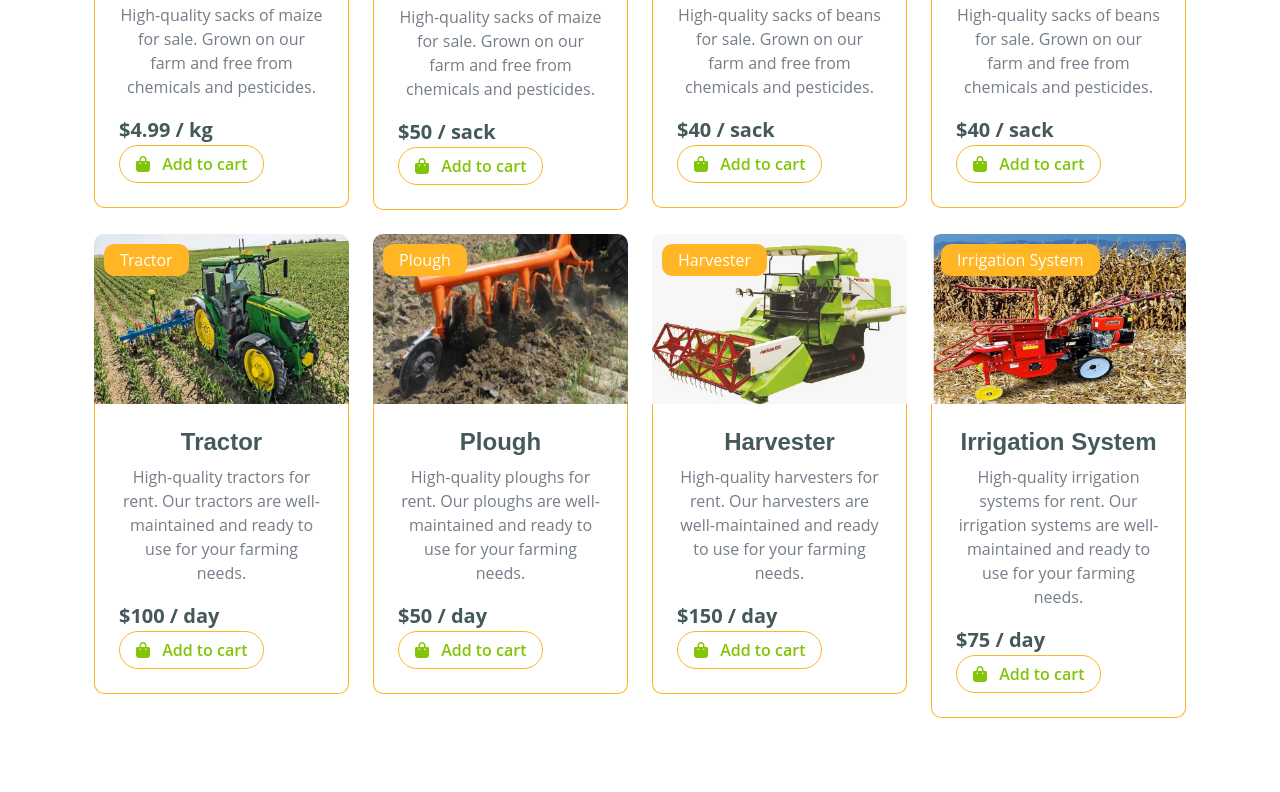
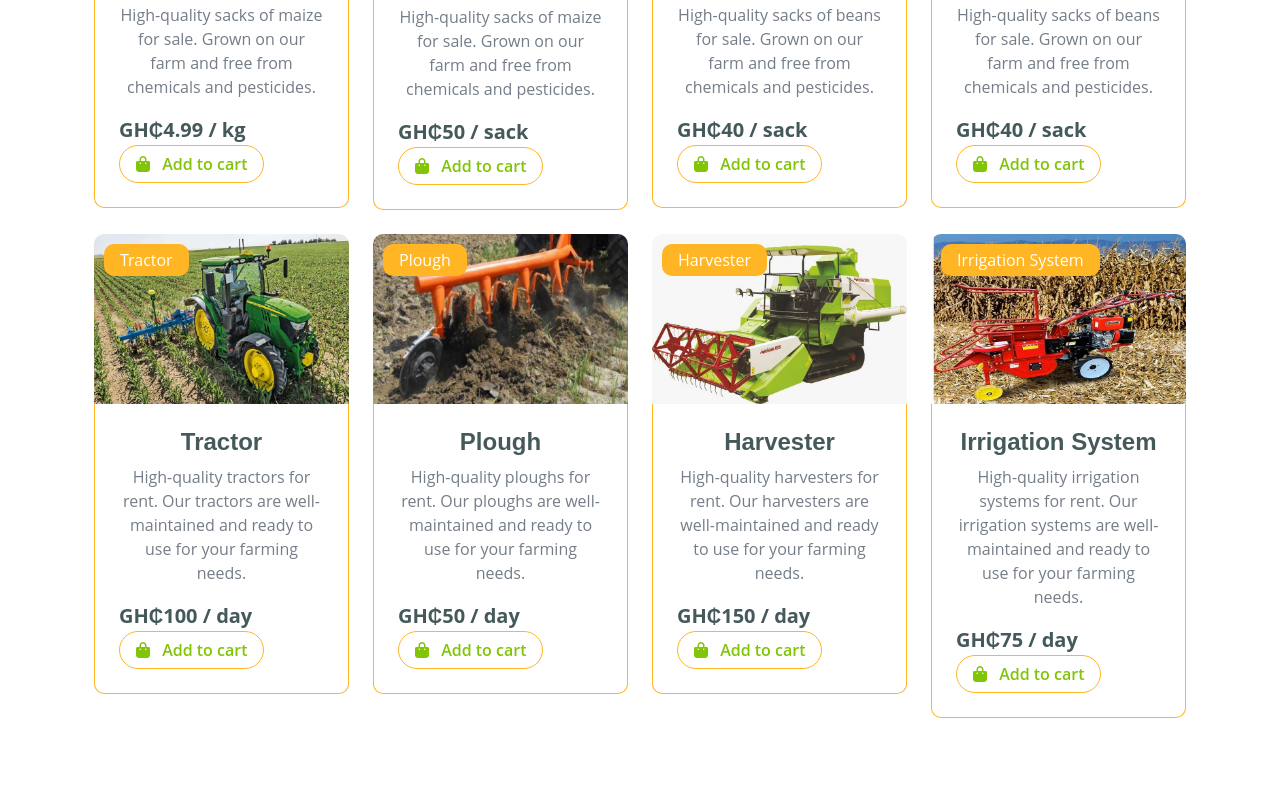
Before and after one commit to ENEEQUAYE/Shamina-Group, a plain HTML site: page farm.html in a window 1280 px wide. Shown: the part 1408-2200 px from the top of the page. Drawn offline with nearby package versions, Linux system fonts and the light colour scheme.

Commit message:
Refactor HTML and CSS for improved layout and styling; update pricing format in farm.html; modify API endpoint in hotel.js; add settings.json for live server configuration; create .gitignore for backend.

```diff
--- a/backend/package.json
+++ b/backend/package.json
@@ -1,6 +1,8 @@
 {
     "scripts": {
-        "start": "node server.js"
+    "start": "node server.js",
+    "build": "npm install",
+    "dev": "nodemon server.js"
     },
     "dependencies": {
         "dotenv": "^16.4.7",
--- a/css/custom.css
+++ b/css/custom.css
@@ -9,7 +9,7 @@
     --custom: #4ad8ff;
     --grey: #333;
     --green: #81c408;
-    --bs-primary: #81c408;
+    /* --bs-primary: #81c408; */
     --bs-secondary: #ff8a04be;
 }
 
--- a/farm.html
+++ b/farm.html
@@ -224,7 +224,7 @@
                                                 <h4>Maize</h4>
                                                 <p>High-quality sacks of maize for sale. Grown on our farm and free from chemicals and pesticides.</p>
                                                 <div class="d-flex justify-content-between flex-lg-wrap">
-                                                    <p class="text-dark fs-5 fw-bold mb-0">$4.99 / kg</p>
+                                                    <p class="text-dark fs-5 fw-bold mb-0">GH₵4.99 / kg</p>
                                                     <a href="#" class="btn border border-secondary rounded-pill px-3 text-primary"><i class="fa fa-shopping-bag me-2 text-primary"></i> Add to cart</a>
                                                 </div>
                                             </div>
@@ -241,7 +241,7 @@
                                                 <h4>Maize</h4>
                                                 <p>High-quality sacks of maize for sale. Grown on our farm and free from chemicals and pesticides.</p>
                                                 <div class="d-flex justify-content-between flex-lg-wrap">
-                                                    <p class="text-dark fs-5 fw-bold mb-0">$50 / sack</p>
+                                                    <p class="text-dark fs-5 fw-bold mb-0">GH₵50 / sack</p>
                                                     <a href="#" class="btn border border-secondary rounded-pill px-3 text-primary"><i class="fa fa-shopping-bag me-2 text-primary"></i> Add to cart</a>
                                                 </div>
                                             </div>
@@ -258,7 +258,7 @@
                                                 <h4>Beans</h4>
                                                 <p>High-quality sacks of beans for sale. Grown on our farm and free from chemicals and pesticides.</p>
                                                 <div class="d-flex justify-content-between flex-lg-wrap">
-                                                    <p class="text-dark fs-5 fw-bold mb-0">$40 / sack</p>
+                                                    <p class="text-dark fs-5 fw-bold mb-0">GH₵40 / sack</p>
                                                     <a href="#" class="btn border border-secondary rounded-pill px-3 text-primary"><i class="fa fa-shopping-bag me-2 text-primary"></i> Add to cart</a>
                                                 </div>
                                             </div>
@@ -275,7 +275,7 @@
                                                 <h4>Beans</h4>
                                                 <p>High-quality sacks of beans for sale. Grown on our farm and free from chemicals and pesticides.</p>
                                                 <div class="d-flex justify-content-between flex-lg-wrap">
-                                                    <p class="text-dark fs-5 fw-bold mb-0">$40 / sack</p>
+                                                    <p class="text-dark fs-5 fw-bold mb-0">GH₵40 / sack</p>
                                                     <a href="#" class="btn border border-secondary rounded-pill px-3 text-primary"><i class="fa fa-shopping-bag me-2 text-primary"></i> Add to cart</a>
                                                 </div>
                                             </div>
@@ -293,7 +293,7 @@
                                                 <h4>Tractor</h4>
                                                 <p>High-quality tractors for rent. Our tractors are well-maintained and ready to use for your farming needs.</p>
                                                 <div class="d-flex justify-content-between flex-lg-wrap">
-                                                    <p class="text-dark fs-5 fw-bold mb-0">$100 / day</p>
+                                                    <p class="text-dark fs-5 fw-bold mb-0">GH₵100 / day</p>
                                                     <a href="#" class="btn border border-secondary rounded-pill px-3 text-primary"><i class="fa fa-shopping-bag me-2 text-primary"></i> Add to cart</a>
                                                 </div>
                                             </div>
@@ -310,7 +310,7 @@
                                                 <h4>Plough</h4>
                                                 <p>High-quality ploughs for rent. Our ploughs are well-maintained and ready to use for your farming needs.</p>
                                                 <div class="d-flex justify-content-between flex-lg-wrap">
-                                                    <p class="text-dark fs-5 fw-bold mb-0">$50 / day</p>
+                                                    <p class="text-dark fs-5 fw-bold mb-0">GH₵50 / day</p>
                                                     <a href="#" class="btn border border-secondary rounded-pill px-3 text-primary"><i class="fa fa-shopping-bag me-2 text-primary"></i> Add to cart</a>
                                                 </div>
                                             </div>
@@ -327,7 +327,7 @@
                                                 <h4>Harvester</h4>
                                                 <p>High-quality harvesters for rent. Our harvesters are well-maintained and ready to use for your farming needs.</p>
                                                 <div class="d-flex justify-content-between flex-lg-wrap">
-                                                    <p class="text-dark fs-5 fw-bold mb-0">$150 / day</p>
+                                                    <p class="text-dark fs-5 fw-bold mb-0">GH₵150 / day</p>
                                                     <a href="#" class="btn border border-secondary rounded-pill px-3 text-primary"><i class="fa fa-shopping-bag me-2 text-primary"></i> Add to cart</a>
                                                 </div>
                                             </div>
@@ -344,7 +344,7 @@
                                                 <h4>Irrigation System</h4>
                                                 <p>High-quality irrigation systems for rent. Our irrigation systems are well-maintained and ready to use for your farming needs.</p>
                                                 <div class="d-flex justify-content-between flex-lg-wrap">
-                                                    <p class="text-dark fs-5 fw-bold mb-0">$75 / day</p>
+                                                    <p class="text-dark fs-5 fw-bold mb-0">GH₵75 / day</p>
                                                     <a href="#" class="btn border border-secondary rounded-pill px-3 text-primary"><i class="fa fa-shopping-bag me-2 text-primary"></i> Add to cart</a>
                                                 </div>
                                             </div>
@@ -369,7 +369,7 @@
                                                 <h4>Grapes</h4>
                                                 <p>Lorem ipsum dolor sit amet consectetur adipisicing elit sed do eiusmod te incididunt</p>
                                                 <div class="d-flex justify-content-between flex-lg-wrap">
-                                                    <p class="text-dark fs-5 fw-bold mb-0">$4.99 / kg</p>
+                                                    <p class="text-dark fs-5 fw-bold mb-0">GH₵4.99 / kg</p>
                                                     <a href="#" class="btn border border-secondary rounded-pill px-3 text-primary"><i class="fa fa-shopping-bag me-2 text-primary"></i> Add to cart</a>
                                                 </div>
                                             </div>
@@ -386,7 +386,7 @@
                                                 <h4>Maize</h4>
                                                 <p>High-quality sacks of maize for sale. Grown on our farm and free from chemicals and pesticides.</p>
                                                 <div class="d-flex justify-content-between flex-lg-wrap">
-                                                    <p class="text-dark fs-5 fw-bold mb-0">$50 / sack</p>
+                                                    <p class="text-dark fs-5 fw-bold mb-0">GH₵50 / sack</p>
                                                     <a href="#" class="btn border border-secondary rounded-pill px-3 text-primary"><i class="fa fa-shopping-bag me-2 text-primary"></i> Add to cart</a>
                                                 </div>
                                             </div>
@@ -403,7 +403,7 @@
                                                 <h4>Beans</h4>
                                                 <p>High-quality sacks of beans for sale. Grown on our farm and free from chemicals and pesticides.</p>
                                                 <div class="d-flex justify-content-between flex-lg-wrap">
-                                                    <p class="text-dark fs-5 fw-bold mb-0">$40 / sack</p>
+                                                    <p class="text-dark fs-5 fw-bold mb-0">GH₵40 / sack</p>
                                                     <a href="#" class="btn border border-secondary rounded-pill px-3 text-primary"><i class="fa fa-shopping-bag me-2 text-primary"></i> Add to cart</a>
                                                 </div>
                                             </div>
@@ -420,7 +420,7 @@
                                                 <h4>Fruits</h4>
                                                 <p>Lorem ipsum dolor sit amet consectetur adipisicing elit sed do eiusmod te incididunt</p>
                                                 <div class="d-flex justify-content-between flex-lg-wrap">
-                                                    <p class="text-dark fs-5 fw-bold mb-0">$4.99 / kg</p>
+                                                    <p class="text-dark fs-5 fw-bold mb-0">GH₵4.99 / kg</p>
                                                     <a href="#" class="btn border border-secondary rounded-pill px-3 text-primary"><i class="fa fa-shopping-bag me-2 text-primary"></i> Add to cart</a>
                                                 </div>
                                             </div>
@@ -437,7 +437,7 @@
                                                 <h4>Vegetables</h4>
                                                 <p>Lorem ipsum dolor sit amet consectetur adipisicing elit sed do eiusmod te incididunt</p>
                                                 <div class="d-flex justify-content-between flex-lg-wrap">
-                                                    <p class="text-dark fs-5 fw-bold mb-0">$4.99 / kg</p>
+                                                    <p class="text-dark fs-5 fw-bold mb-0">GH₵4.99 / kg</p>
                                                     <a href="#" class="btn border border-secondary rounded-pill px-3 text-primary"><i class="fa fa-shopping-bag me-2 text-primary"></i> Add to cart</a>
                                                 </div>
                                             </div>
@@ -454,7 +454,7 @@
                                                 <h4>Herbs</h4>
                                                 <p>Lorem ipsum dolor sit amet consectetur adipisicing elit sed do eiusmod te incididunt</p>
                                                 <div class="d-flex justify-content-between flex-lg-wrap">
-                                                    <p class="text-dark fs-5 fw-bold mb-0">$4.99 / kg</p>
+                                                    <p class="text-dark fs-5 fw-bold mb-0">GH₵4.99 / kg</p>
                                                     <a href="#" class="btn border border-secondary rounded-pill px-3 text-primary"><i class="fa fa-shopping-bag me-2 text-primary"></i> Add to cart</a>
                                                 </div>
                                             </div>
@@ -471,7 +471,7 @@
                                                 <h4>Grapes</h4>
                                                 <p>Lorem ipsum dolor sit amet consectetur adipisicing elit sed do eiusmod te incididunt</p>
                                                 <div class="d-flex justify-content-between flex-lg-wrap">
-                                                    <p class="text-dark fs-5 fw-bold mb-0">$4.99 / kg</p>
+                                                    <p class="text-dark fs-5 fw-bold mb-0">GH₵4.99 / kg</p>
                                                     <a href="#" class="btn border border-secondary rounded-pill px-3 text-primary"><i class="fa fa-shopping-bag me-2 text-primary"></i> Add to cart</a>
                                                 </div>
                                             </div>
@@ -488,7 +488,7 @@
                                                 <h4>Fruits</h4>
                                                 <p>Lorem ipsum dolor sit amet consectetur adipisicing elit sed do eiusmod te incididunt</p>
                                                 <div class="d-flex justify-content-between flex-lg-wrap">
-                                                    <p class="text-dark fs-5 fw-bold mb-0">$4.99 / kg</p>
+                                                    <p class="text-dark fs-5 fw-bold mb-0">GH₵4.99 / kg</p>
                                                     <a href="#" class="btn border border-secondary rounded-pill px-3 text-primary"><i class="fa fa-shopping-bag me-2 text-primary"></i> Add to cart</a>
                                                 </div>
                                             </div>
@@ -513,7 +513,7 @@
                                                 <h4>Tractor</h4>
                                                 <p>High-quality tractors for rent. Our tractors are well-maintained and ready to use for your farming needs.</p>
                                                 <div class="d-flex justify-content-between flex-lg-wrap">
-                                                    <p class="text-dark fs-5 fw-bold mb-0">$100 / day</p>
+                                                    <p class="text-dark fs-5 fw-bold mb-0">GH₵100 / day</p>
                                                     <a href="#" class="btn border border-secondary rounded-pill px-3 text-primary"><i class="fa fa-shopping-bag me-2 text-primary"></i> Add to cart</a>
                                                 </div>
                                             </div>
@@ -530,7 +530,7 @@
                                                 <h4>Plough</h4>
                                                 <p>High-quality ploughs for rent. Our ploughs are well-maintained and ready to use for your farming needs.</p>
                                                 <div class="d-flex justify-content-between flex-lg-wrap">
-                                                    <p class="text-dark fs-5 fw-bold mb-0">$50 / day</p>
+                                                    <p class="text-dark fs-5 fw-bold mb-0">GH₵50 / day</p>
                                                     <a href="#" class="btn border border-secondary rounded-pill px-3 text-primary"><i class="fa fa-shopping-bag me-2 text-primary"></i> Add to cart</a>
                                                 </div>
                                             </div>
@@ -547,7 +547,7 @@
                                                 <h4>Harvester</h4>
                                                 <p>High-quality harvesters for rent. Our harvesters are well-maintained and ready to use for your farming needs.</p>
                                                 <div class="d-flex justify-content-between flex-lg-wrap">
-                                                    <p class="text-dark fs-5 fw-bold mb-0">$150 / day</p>
+                                                    <p class="text-dark fs-5 fw-bold mb-0">GH₵150 / day</p>
                                                     <a href="#" class="btn border border-secondary rounded-pill px-3 text-primary"><i class="fa fa-shopping-bag me-2 text-primary"></i> Add to cart</a>
                                                 </div>
                                             </div>
@@ -564,7 +564,7 @@
                                                 <h4>Irrigation System</h4>
                                                 <p>High-quality irrigation systems for rent. Our irrigation systems are well-maintained and ready to use for your farming needs.</p>
                                                 <div class="d-flex justify-content-between flex-lg-wrap">
-                                                    <p class="text-dark fs-5 fw-bold mb-0">$75 / day</p>
+                                                    <p class="text-dark fs-5 fw-bold mb-0">GH₵75 / day</p>
                                                     <a href="#" class="btn border border-secondary rounded-pill px-3 text-primary"><i class="fa fa-shopping-bag me-2 text-primary"></i> Add to cart</a>
                                                 </div>
                                             </div>
@@ -581,7 +581,7 @@
                                                 <h4>Tractor</h4>
                                                 <p>High-quality tractors for rent. Our tractors are well-maintained and ready to use for your farming needs.</p>
                                                 <div class="d-flex justify-content-between flex-lg-wrap">
-                                                    <p class="text-dark fs-5 fw-bold mb-0">$100 / day</p>
+                                                    <p class="text-dark fs-5 fw-bold mb-0">GH₵100 / day</p>
                                                     <a href="#" class="btn border border-secondary rounded-pill px-3 text-primary"><i class="fa fa-shopping-bag me-2 text-primary"></i> Add to cart</a>
                                                 </div>
                                             </div>
@@ -598,7 +598,7 @@
                                                 <h4>Plough</h4>
                                                 <p>High-quality ploughs for rent. Our ploughs are well-maintained and ready to use for your farming needs.</p>
                                                 <div class="d-flex justify-content-between flex-lg-wrap">
-                                                    <p class="text-dark fs-5 fw-bold mb-0">$50 / day</p>
+                                                    <p class="text-dark fs-5 fw-bold mb-0">GH₵50 / day</p>
                                                     <a href="#" class="btn border border-secondary rounded-pill px-3 text-primary"><i class="fa fa-shopping-bag me-2 text-primary"></i> Add to cart</a>
                                                 </div>
                                             </div>
@@ -615,7 +615,7 @@
                                                 <h4>Harvester</h4>
                                                 <p>High-quality harvesters for rent. Our harvesters are well-maintained and ready to use for your farming needs.</p>
                                                 <div class="d-flex justify-content-between flex-lg-wrap">
-                                                    <p class="text-dark fs-5 fw-bold mb-0">$150 / day</p>
+                                                    <p class="text-dark fs-5 fw-bold mb-0">GH₵150 / day</p>
                                                     <a href="#" class="btn border border-secondary rounded-pill px-3 text-primary"><i class="fa fa-shopping-bag me-2 text-primary"></i> Add to cart</a>
                                                 </div>
                                             </div>
@@ -632,7 +632,7 @@
                                                 <h4>Irrigation System</h4>
                                                 <p>High-quality irrigation systems for rent. Our irrigation systems are well-maintained and ready to use for your farming needs.</p>
                                                 <div class="d-flex justify-content-between flex-lg-wrap">
-                                                    <p class="text-dark fs-5 fw-bold mb-0">$75 / day</p>
+                                                    <p class="text-dark fs-5 fw-bold mb-0">GH₵75 / day</p>
                                                     <a href="#" class="btn border border-secondary rounded-pill px-3 text-primary"><i class="fa fa-shopping-bag me-2 text-primary"></i> Add to cart</a>
                                                 </div>
                                             </div>
@@ -684,7 +684,7 @@
                             <div class="px-4 rounded-bottom">
                                 <div class="service-content bg-secondary text-center p-4 rounded">
                                     <h5 class="text-white">Exotic Vegitable</h5>
-                                    <h3 class="mb-0">Discount 30$</h3>
+                                    <h3 class="mb-0">Discount 30GH₵</h3>
                                 </div>
                             </div>
                         </div>
@@ -864,11 +864,9 @@
         new WOW().init();
     </script>
 <!-- Scripts -->
-<script src="https://code.jquery.com/jquery-3.5.1.slim.min.js"></script>
 <script src="https://cdn.jsdelivr.net/npm/bootstrap@5.3.0-alpha1/dist/js/bootstrap.bundle.min.js"></script>
 <script src="https://cdnjs.cloudflare.com/ajax/libs/wow/1.1.2/wow.min.js"></script>
 <script src="https://ajax.googleapis.com/ajax/libs/jquery/3.6.4/jquery.min.js"></script>
-<script src="https://cdn.jsdelivr.net/npm/bootstrap@5.0.0/dist/js/bootstrap.bundle.min.js"></script>
 <script src="js/script.js"></script>
 
 </body>
--- a/js/admin.js
+++ b/js/admin.js
@@ -50,7 +50,7 @@ function formatDate(dateString) {
     hours = hours ? hours : 12; // 0 should be 12
     minutes = minutes < 10 ? '0' + minutes : minutes;
     const time = hours + ':' + minutes + ' ' + ampm;
-    return day + '/' + month + '/' + year + ' ' + time;
+return `${day}/${month}/${year} ${time}`;
 }
 
 
--- a/js/hotel.js
+++ b/js/hotel.js
@@ -253,7 +253,7 @@ document.getElementById('roomBookingForm').addEventListener('submit', async (eve
     const specialRequests = document.getElementById('specialRequestsRoom').value;
 
     try {
-        const response = await fetch('http://localhost:5000/api/rooms/book', {
+        const response = await fetch('http://localhost:5000/api/roomBooking/book', {
             method: 'POST',
             headers: { 'Content-Type': 'application/json' },
             body: JSON.stringify({
```
Also changed, not shown: Admin-dashboard.html (+1 -3 lines), 1 other file.
